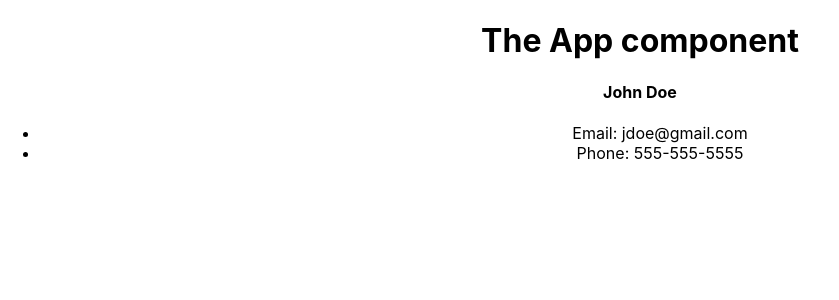
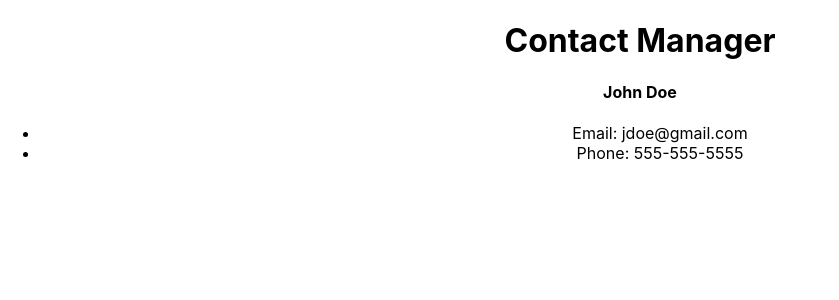
Before and after one commit to mcontoor/Contact-Manager, a React (Create React App) app: page / in a window 1280 px wide. Shown: the top 300 px of the page, without its empty margins (0-839 px from the left). Built offline with nearby package versions, Linux system fonts and the light colour scheme.

Commit message:
add header component

```diff
--- a/src/App.js
+++ b/src/App.js
@@ -1,11 +1,12 @@
 import React from "react";
 import Contact from "./components/Contact";
+import Header from "./components/Header";
 import "./App.css";
 
 function App() {
   return (
     <div className="App">
-      <h1>The App component</h1>
+      <Header />
       <Contact />
     </div>
   );
--- /dev/null
+++ b/src/components/Header.js
@@ -0,0 +1,11 @@
+import React from "react";
+
+const Header = () => {
+  return (
+    <div>
+      <h1>Contact Manager</h1>
+    </div>
+  );
+};
+
+export default Header;
```
